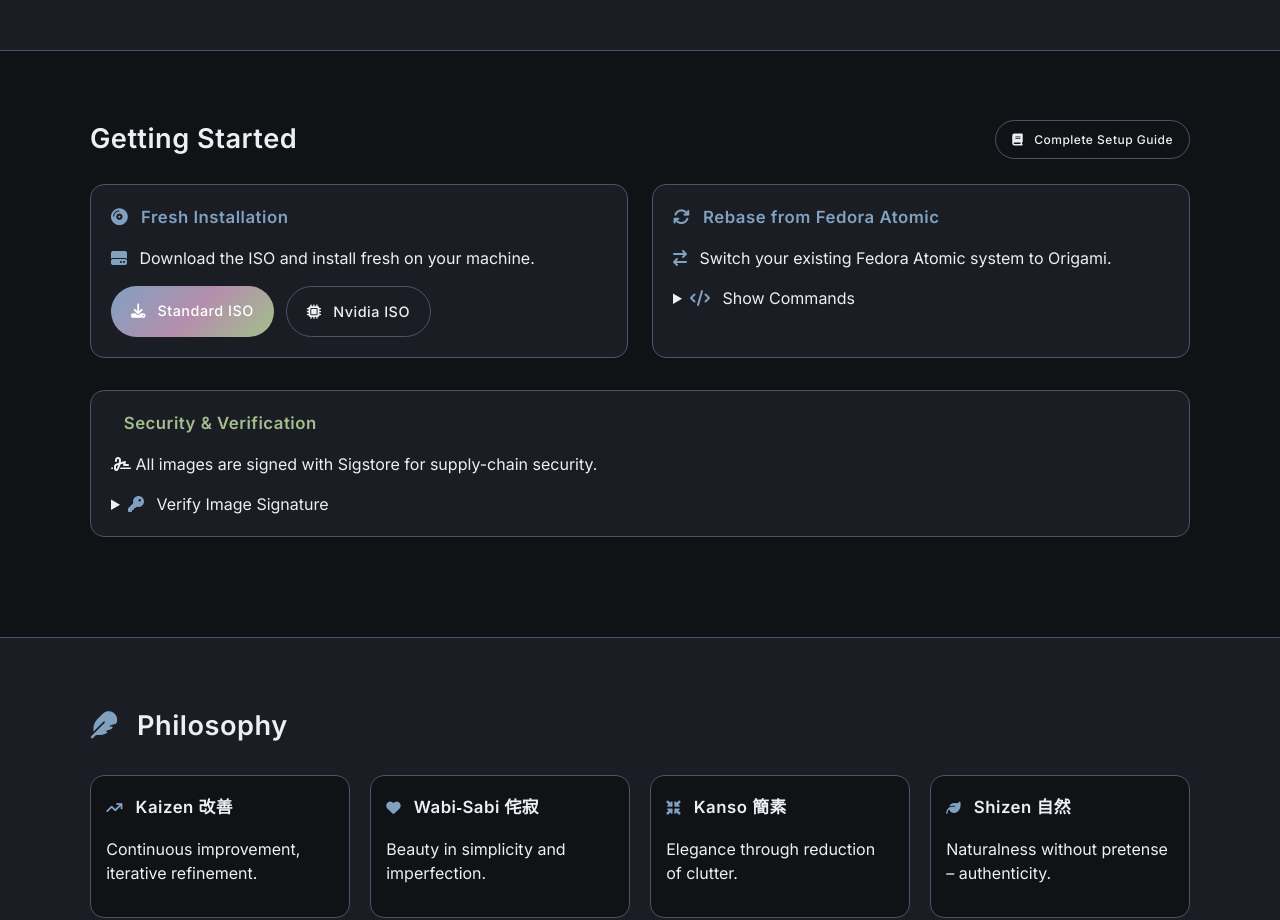
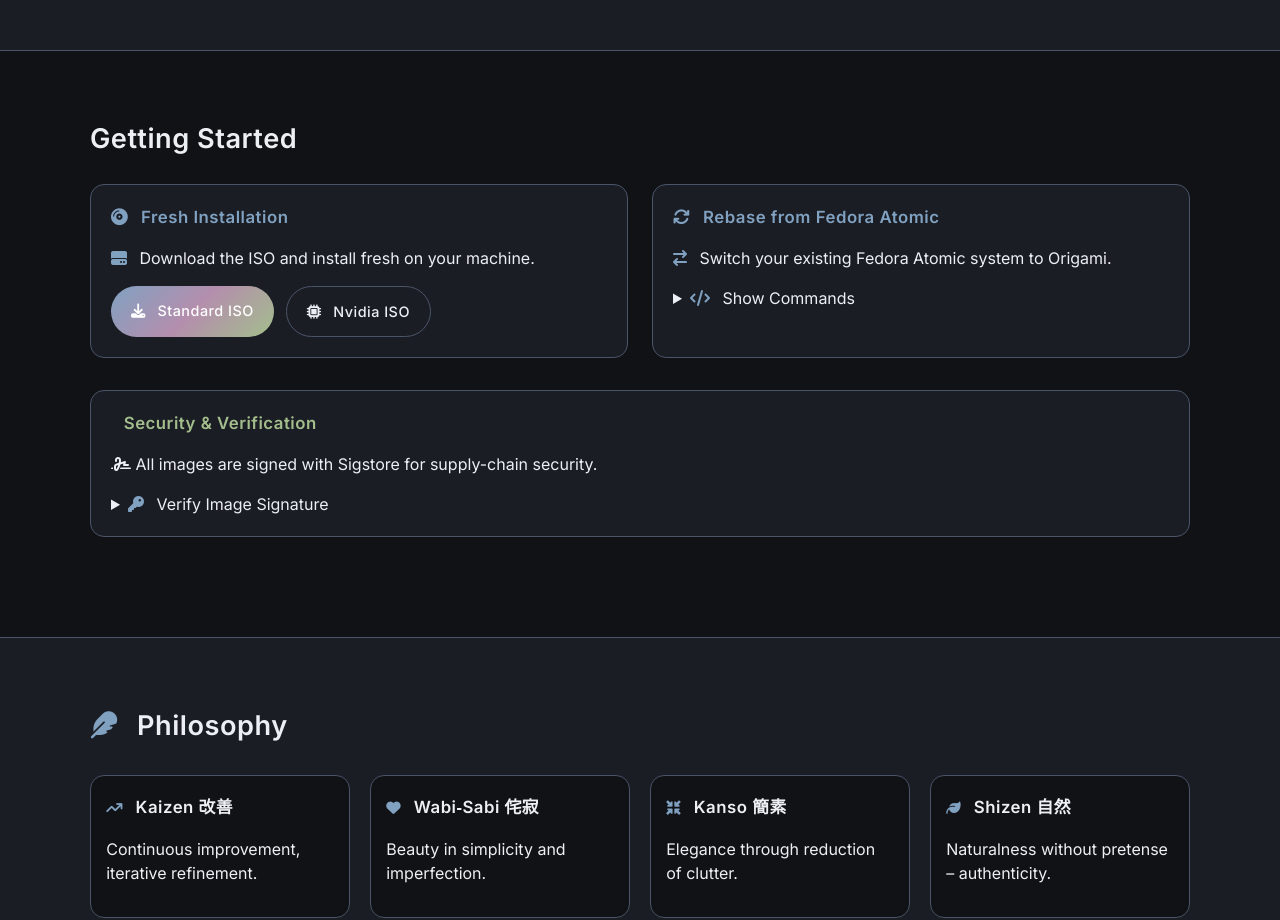
Before and after one commit to john-holt4/origami-web, a plain HTML site: page index.html in a window 1280 px wide. Shown: the part 3040-3960 px from the top of the page. Drawn offline with Linux system fonts and the light colour scheme.

Commit message:
removed getting started guide

```diff
--- a/index.html
+++ b/index.html
@@ -431,15 +431,6 @@
             <div class="inner">
                 <div class="section-header">
                     <h3>Getting Started</h3>
-                    <a
-                        class="btn tiny outline"
-                        href="https://gitlab.com/groups/origami-linux/-/wikis/Getting-Started"
-                        target="_blank"
-                        rel="noopener"
-                    >
-                        <i class="fa-solid fa-book" aria-hidden="true"></i>
-                        Complete Setup Guide
-                    </a>
                 </div>
                 <div class="install-options">
                     <div class="install-option">
```
